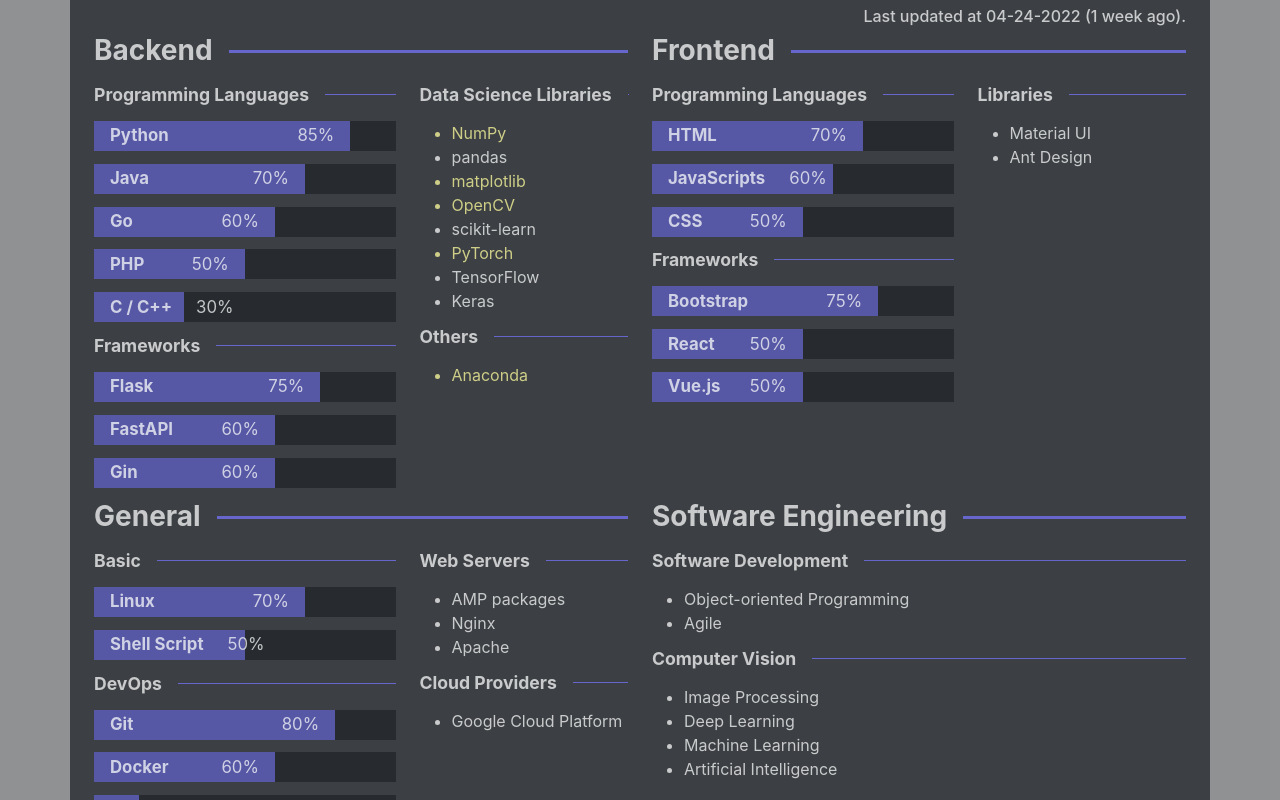
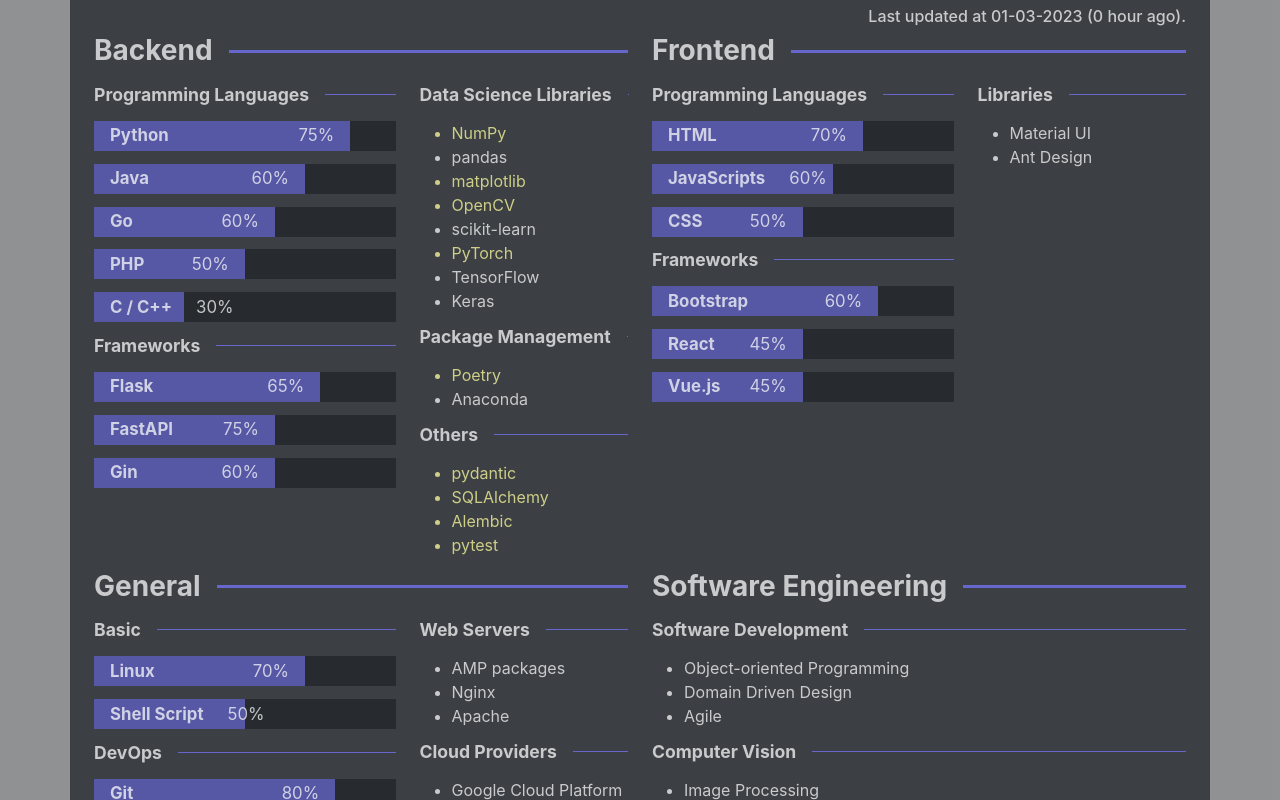
Before and after one commit to aragorn1025/aragorn1025.github.io, a React (Create React App) app: page / in a window 1280 px wide. Shown: the part 2140-2940 px from the top of the page. Built offline with nearby package versions, Linux system fonts and the light colour scheme.

Commit message:
feat: update skills section

```diff
--- a/src/components/main/skills/Skills.jsx
+++ b/src/components/main/skills/Skills.jsx
@@ -13,7 +13,7 @@
           toUpperCase
         />
         <div className="d-flex">
-          <h6 className="ms-auto">{getLastUpdatedString(2022, 4, 24, 13)}</h6>
+          <h6 className="ms-auto">{getLastUpdatedString(2023, 1, 3, 23)}</h6>
         </div>
         <div className="row">
           <div className="col-12 col-xl-6">
@@ -33,13 +33,13 @@
                   <div className="skill-bar">
                     <div className="skill-bar-progress skill-bar-85">
                       <div className="skill-bar-key">Python</div>
-                      <div className="skill-bar-value">85%</div>
+                      <div className="skill-bar-value">75%</div>
                     </div>
                   </div>
                   <div className="skill-bar">
                     <div className="skill-bar-progress skill-bar-70">
                       <div className="skill-bar-key">Java</div>
-                      <div className="skill-bar-value">70%</div>
+                      <div className="skill-bar-value">60%</div>
                     </div>
                   </div>
                   <div className="skill-bar">
@@ -70,13 +70,13 @@
                   <div className="skill-bar">
                     <div className="skill-bar-progress skill-bar-75">
                       <div className="skill-bar-key">Flask</div>
-                      <div className="skill-bar-value">75%</div>
+                      <div className="skill-bar-value">65%</div>
                     </div>
                   </div>
                   <div className="skill-bar">
                     <div className="skill-bar-progress skill-bar-60">
                       <div className="skill-bar-key">FastAPI</div>
-                      <div className="skill-bar-value">60%</div>
+                      <div className="skill-bar-value">75%</div>
                     </div>
                   </div>
                   <div className="skill-bar">
@@ -104,12 +104,24 @@
                   <li>Keras</li>
                 </ul>
                 <BarTitle
+                  mainText="Package Management"
+                  mainLevel={5}
+                  barLevel={1}
+                />
+                <ul>
+                  <li className="b">Poetry</li>
+                  <li>Anaconda</li>
+                </ul>
+                <BarTitle
                   mainText="Others"
                   mainLevel={5}
                   barLevel={1}
                 />
                 <ul>
-                  <li className="b">Anaconda</li>
+                  <li className="b">pydantic</li>
+                  <li className="b">SQLAlchemy</li>
+                  <li className="b">Alembic</li>
+                  <li className="b">pytest</li>
                 </ul>
               </div>
             </div>
@@ -156,19 +168,19 @@
                   <div className="skill-bar">
                     <div className="skill-bar-progress skill-bar-75">
                       <div className="skill-bar-key">Bootstrap</div>
-                      <div className="skill-bar-value">75%</div>
+                      <div className="skill-bar-value">60%</div>
                     </div>
                   </div>
                   <div className="skill-bar">
                     <div className="skill-bar-progress skill-bar-50">
                       <div className="skill-bar-key">React</div>
-                      <div className="skill-bar-value">50%</div>
+                      <div className="skill-bar-value">45%</div>
                     </div>
                   </div>
                   <div className="skill-bar">
                     <div className="skill-bar-progress skill-bar-50">
                       <div className="skill-bar-key">Vue.js</div>
-                      <div className="skill-bar-value">50%</div>
+                      <div className="skill-bar-value">45%</div>
                     </div>
                   </div>
                 </div>
@@ -228,7 +240,7 @@
                   <div className="skill-bar">
                     <div className="skill-bar-progress skill-bar-60">
                       <div className="skill-bar-key">Docker</div>
-                      <div className="skill-bar-value">60%</div>
+                      <div className="skill-bar-value">70%</div>
                     </div>
                   </div>
                   <div className="skill-bar">
@@ -276,6 +288,7 @@
                 />
                 <ul>
                   <li>Object-oriented Programming</li>
+                  <li>Domain Driven Design</li>
                   <li>Agile</li>
                 </ul>
               </div>
```
